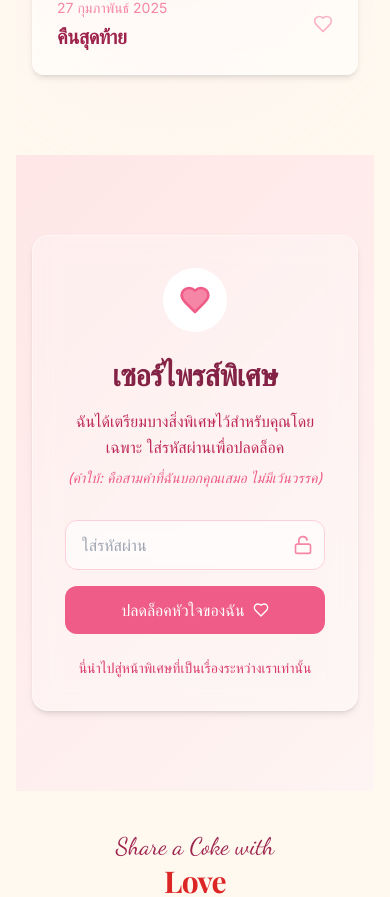
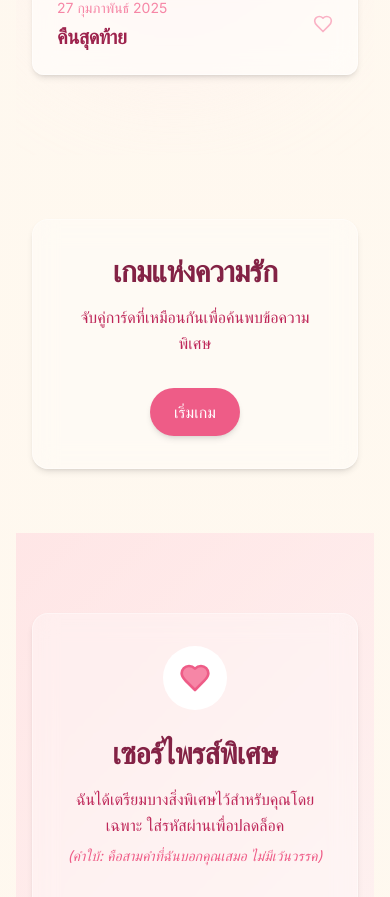
Before and after one commit to Adib2024/heartstring-bouquet, a React (Vite) app: page / in a window 390 px wide. Shown: the part 5594-6491 px from the top of the page. Built offline with nearby package versions, Linux system fonts and the light colour scheme; a web font is replaced by a local one.

Commit message:
Implement romantic mini-games/puzzles
Adds interactive mini-games or puzzles with romantic themes.

```diff
--- /dev/null
+++ b/src/components/LoveGame.tsx
@@ -0,0 +1,266 @@
+
+import React, { useState, useEffect } from 'react';
+import { motion, AnimatePresence } from 'framer-motion';
+import { Heart, Star, Gift, MessageCircleHeart, Smile } from 'lucide-react';
+import { toast } from "sonner";
+import { useLanguage } from '@/contexts/LanguageContext';
+
+interface Card {
+  id: number;
+  type: string;
+  isFlipped: boolean;
+  isMatched: boolean;
+}
+
+const LoveGame: React.FC = () => {
+  const { language } = useLanguage();
+  const [cards, setCards] = useState<Card[]>([]);
+  const [flippedCards, setFlippedCards] = useState<number[]>([]);
+  const [matchedPairs, setMatchedPairs] = useState<number>(0);
+  const [moves, setMoves] = useState<number>(0);
+  const [gameComplete, setGameComplete] = useState<boolean>(false);
+  const [isGameStarted, setIsGameStarted] = useState<boolean>(false);
+
+  const texts = {
+    th: {
+      title: 'เกมแห่งความรัก',
+      subtitle: 'จับคู่การ์ดที่เหมือนกันเพื่อค้นพบข้อความพิเศษ',
+      startButton: 'เริ่มเกม',
+      playAgain: 'เล่นอีกครั้ง',
+      matchMessage: 'เยี่ยมมาก! คุณจับคู่ได้แล้ว',
+      completeMessage: 'ยินดีด้วย! คุณเล่นเกมสำเร็จด้วยการเดิน',
+      moves: 'การเดิน',
+      specialMessage: 'ฉันรักคุณมากที่สุดในโลก ❤️'
+    },
+    en: {
+      title: 'Game of Love',
+      subtitle: 'Match the pairs to discover a special message',
+      startButton: 'Start Game',
+      playAgain: 'Play Again',
+      matchMessage: 'Great job! You found a match',
+      completeMessage: 'Congratulations! You completed the game in',
+      moves: 'moves',
+      specialMessage: 'I love you more than anything in the world ❤️'
+    }
+  };
+
+  const content = language === 'th' ? texts.th : texts.en;
+
+  const cardTypes = [
+    { type: 'heart', icon: Heart },
+    { type: 'star', icon: Star },
+    { type: 'gift', icon: Gift },
+    { type: 'message', icon: MessageCircleHeart },
+    { type: 'smile', icon: Smile },
+  ];
+
+  const initializeGame = () => {
+    // Create pairs of cards
+    const initialCards: Card[] = [];
+    cardTypes.forEach((card, index) => {
+      // Create two cards of each type for matching
+      initialCards.push({
+        id: index * 2,
+        type: card.type,
+        isFlipped: false,
+        isMatched: false
+      });
+      initialCards.push({
+        id: index * 2 + 1,
+        type: card.type,
+        isFlipped: false,
+        isMatched: false
+      });
+    });
+
+    // Shuffle the cards
+    const shuffledCards = [...initialCards].sort(() => Math.random() - 0.5);
+    setCards(shuffledCards);
+    setFlippedCards([]);
+    setMatchedPairs(0);
+    setMoves(0);
+    setGameComplete(false);
+    setIsGameStarted(true);
+  };
+
+  const handleCardClick = (id: number) => {
+    // Ignore if the card is already flipped or matched
+    if (
+      cards.find(card => card.id === id)?.isFlipped ||
+      cards.find(card => card.id === id)?.isMatched ||
+      flippedCards.length >= 2
+    ) {
+      return;
+    }
+
+    // Flip the card
+    setCards(prevCards =>
+      prevCards.map(card =>
+        card.id === id ? { ...card, isFlipped: true } : card
+      )
+    );
+
+    // Add to flipped cards
+    setFlippedCards(prev => [...prev, id]);
+  };
+
+  // Check for matches when two cards are flipped
+  useEffect(() => {
+    if (flippedCards.length === 2) {
+      setMoves(prev => prev + 1);
+
+      const [firstId, secondId] = flippedCards;
+      const firstCard = cards.find(card => card.id === firstId);
+      const secondCard = cards.find(card => card.id === secondId);
+
+      if (firstCard?.type === secondCard?.type) {
+        // Cards match
+        setCards(prevCards =>
+          prevCards.map(card =>
+            card.id === firstId || card.id === secondId
+              ? { ...card, isMatched: true }
+              : card
+          )
+        );
+        setMatchedPairs(prev => prev + 1);
+        setFlippedCards([]);
+
+        // Show toast for match
+        toast.success(content.matchMessage);
+      } else {
+        // Cards don't match, flip them back after delay
+        setTimeout(() => {
+          setCards(prevCards =>
+            prevCards.map(card =>
+              card.id === firstId || card.id === secondId
+                ? { ...card, isFlipped: false }
+                : card
+            )
+          );
+          setFlippedCards([]);
+        }, 1000);
+      }
+    }
+  }, [flippedCards, cards, content.matchMessage]);
+
+  // Check if game is complete
+  useEffect(() => {
+    if (matchedPairs === cardTypes.length && isGameStarted) {
+      setGameComplete(true);
+      toast.success(`${content.completeMessage} ${moves} ${content.moves}!`, {
+        description: content.specialMessage,
+        duration: 5000,
+      });
+    }
+  }, [matchedPairs, cardTypes.length, moves, isGameStarted, content]);
+
+  const renderCard = (card: Card) => {
+    const CardIcon = cardTypes.find(ct => ct.type === card.type)?.icon || Heart;
+
+    return (
+      <motion.div
+        key={card.id}
+        whileHover={{ scale: card.isFlipped || card.isMatched ? 1 : 1.05 }}
+        className={`relative w-24 h-24 cursor-pointer rounded-xl shadow-md ${
+          card.isMatched ? 'bg-romantic-200' : 'bg-white'
+        }`}
+        onClick={() => handleCardClick(card.id)}
+      >
+        <div
+          className={`w-full h-full flex items-center justify-center ${
+            card.isFlipped || card.isMatched
+              ? 'rotate-y-180'
+              : ''
+          }`}
+        >
+          {(card.isFlipped || card.isMatched) ? (
+            <motion.div
+              initial={{ rotateY: 180, opacity: 0 }}
+              animate={{ rotateY: 0, opacity: 1 }}
+              className="absolute inset-0 flex items-center justify-center"
+            >
+              <CardIcon
+                className="text-romantic-500"
+                size={40}
+                fill={card.isMatched ? "#fadee4" : "none"}
+              />
+            </motion.div>
+          ) : (
+            <motion.div
+              className="absolute inset-0 bg-romantic-100 rounded-xl flex items-center justify-center"
+            >
+              <Heart className="text-romantic-300" size={30} />
+            </motion.div>
+          )}
+        </div>
+      </motion.div>
+    );
+  };
+
+  return (
+    <div className="py-16 px-4">
+      <motion.div
+        className="max-w-2xl mx-auto glass rounded-2xl p-8 text-center"
+        initial={{ opacity: 0, y: 20 }}
+        whileInView={{ opacity: 1, y: 0 }}
+        transition={{ duration: 0.7 }}
+        viewport={{ once: true, margin: "-100px" }}
+      >
+        <h2 className="text-3xl font-serif font-bold text-romantic-900 mb-4">
+          {content.title}
+        </h2>
+
+        <p className="text-romantic-700 mb-8">
+          {content.subtitle}
+        </p>
+
+        {!isGameStarted ? (
+          <motion.button
+            whileHover={{ scale: 1.05 }}
+            whileTap={{ scale: 0.95 }}
+            className="mx-auto px-6 py-3 bg-romantic-500 text-white rounded-full shadow-md hover:bg-romantic-600 transition-colors"
+            onClick={initializeGame}
+          >
+            {content.startButton}
+          </motion.button>
+        ) : (
+          <>
+            <div className="mb-6 flex justify-between items-center">
+              <p className="text-romantic-700">
+                {content.moves}: {moves}
+              </p>
+              <p className="text-romantic-700">
+                {matchedPairs}/{cardTypes.length}
+              </p>
+            </div>
+
+            <div className="grid grid-cols-2 md:grid-cols-5 gap-4 mb-8">
+              <AnimatePresence>
+                {cards.map(card => renderCard(card))}
+              </AnimatePresence>
+            </div>
+
+            {gameComplete && (
+              <motion.div
+                initial={{ opacity: 0, scale: 0.9 }}
+                animate={{ opacity: 1, scale: 1 }}
+                className="mt-4"
+              >
+                <motion.button
+                  whileHover={{ scale: 1.05 }}
+                  whileTap={{ scale: 0.95 }}
+                  className="mx-auto px-6 py-3 bg-romantic-500 text-white rounded-full shadow-md hover:bg-romantic-600 transition-colors"
+                  onClick={initializeGame}
+                >
+                  {content.playAgain}
+                </motion.button>
+              </motion.div>
+            )}
+          </>
+        )}
+      </motion.div>
+    </div>
+  );
+};
+
+export default LoveGame;
--- a/src/components/Navigation.tsx
+++ b/src/components/Navigation.tsx
@@ -19,7 +19,7 @@ const Navigation: React.FC = () => {
         setIsScrolled(false);
       }
 
-      const sections = ['hero', 'gallery', 'messages', 'contact'];
+      const sections = ['hero', 'gallery', 'messages', 'lovegame', 'contact'];
       for (const section of sections) {
         const element = document.getElementById(section);
         if (element) {
@@ -41,12 +41,14 @@ const Navigation: React.FC = () => {
       { name: 'หน้าหลัก', path: '/#hero', section: 'hero' },
       { name: 'แกลเลอรี่', path: '/#gallery', section: 'gallery' },
       { name: 'ข้อความ', path: '/#messages', section: 'messages' },
+      { name: 'เกมแห่งความรัก', path: '/#lovegame', section: 'lovegame' },
       { name: 'ติดต่อ', path: '/#contact', section: 'contact' },
     ],
     en: [
       { name: 'Home', path: '/#hero', section: 'hero' },
       { name: 'Gallery', path: '/#gallery', section: 'gallery' },
       { name: 'Messages', path: '/#messages', section: 'messages' },
+      { name: 'Love Game', path: '/#lovegame', section: 'lovegame' },
       { name: 'Contact', path: '/#contact', section: 'contact' },
     ]
   };
--- a/src/pages/Index.tsx
+++ b/src/pages/Index.tsx
@@ -6,6 +6,7 @@ import Gallery from '@/components/Gallery';
 import Messages from '@/components/Messages';
 import Surprise from '@/components/Surprise';
 import CocaColaSurprise from '@/components/CocaColaSurprise';
+import LoveGame from '@/components/LoveGame';
 import Contact from '@/components/Contact';
 import { motion } from 'framer-motion';
 import { useLanguage } from '@/contexts/LanguageContext';
@@ -43,6 +44,9 @@ const Index: React.FC = () => {
         <section id="messages">
           <Messages />
         </section>
+        <section id="lovegame">
+          <LoveGame />
+        </section>
         <section id="surprise">
           <Surprise />
           <CocaColaSurprise />
```
